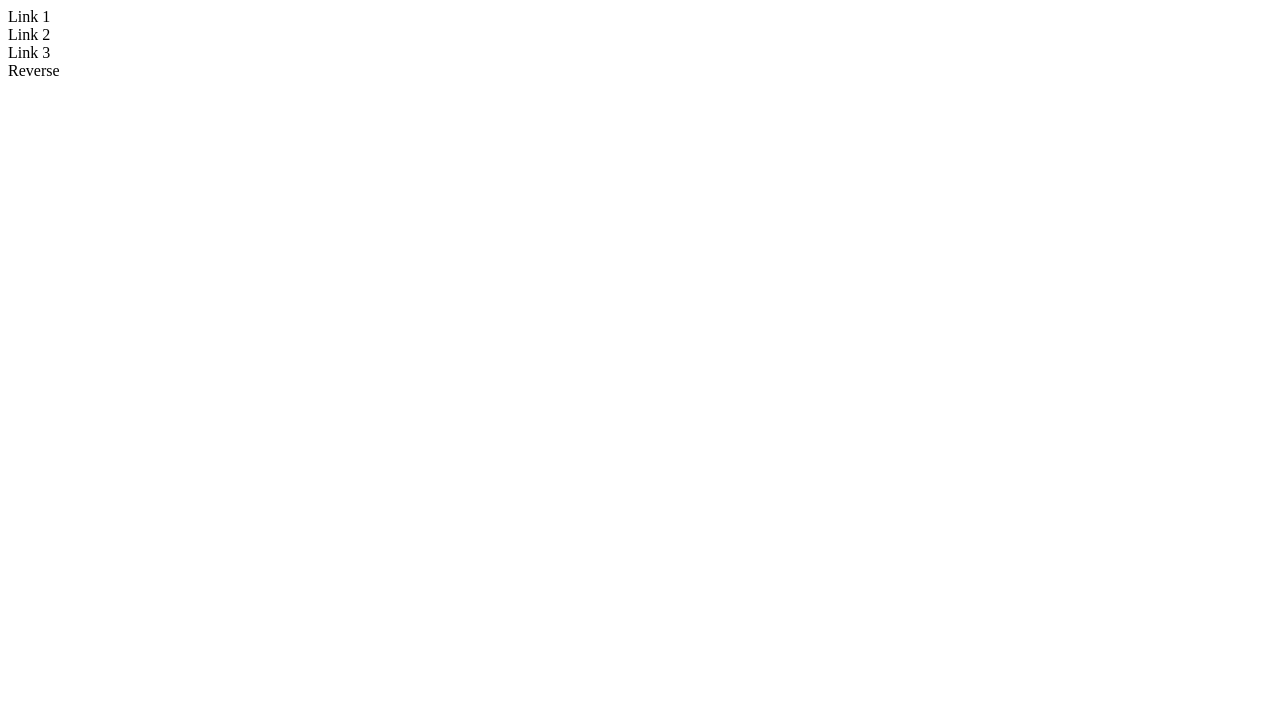
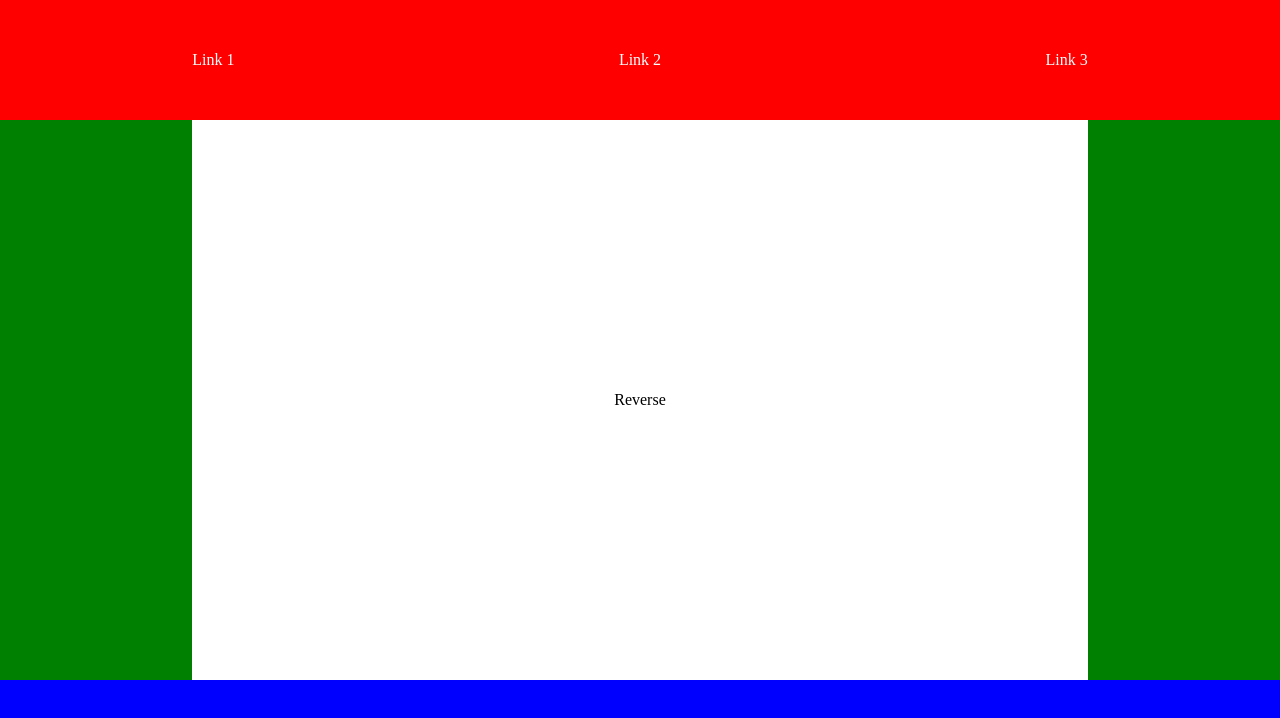
Before and after one commit to MerakchiHibaa/gsap-tutorials, a plain HTML site: page index.html in a window 1280 px wide. Drawn offline with Linux system fonts and the light colour scheme.

Commit message:
styling done

```diff
--- a/index.html
+++ b/index.html
@@ -5,6 +5,45 @@
     <meta http-equiv="X-UA-Compatible" content="IE=edge">
     <meta name="viewport" content="width=device-width, initial-scale=1.0">
     <title>Document</title>
+    <style>
+        body {
+            margin : 0 ;
+            height : 100vh ;
+            display : flex ;
+            flex-direction :column
+        }
+        .links {
+            display : flex ;
+            justify-content : space-around ;
+            align-items : center ;
+            height: 100%;
+            color : white ;
+        }
+        .footer {
+            height: 15vh ;
+            background-color : blue ;
+        }
+
+        .header {
+            height : 15vh ;
+            background-color :red ;
+        }
+        .content {
+            flex-grow: 1;
+            display : flex ;
+            justify-content : space-between ;
+
+
+        }
+        .button {
+            align-self:  center ;
+
+        }
+        .sidebar {
+            background-color : green ;
+            width : 15vw;
+        }
+    </style>
 </head>
 <body>
     <div class="header"><div class="links">
```
